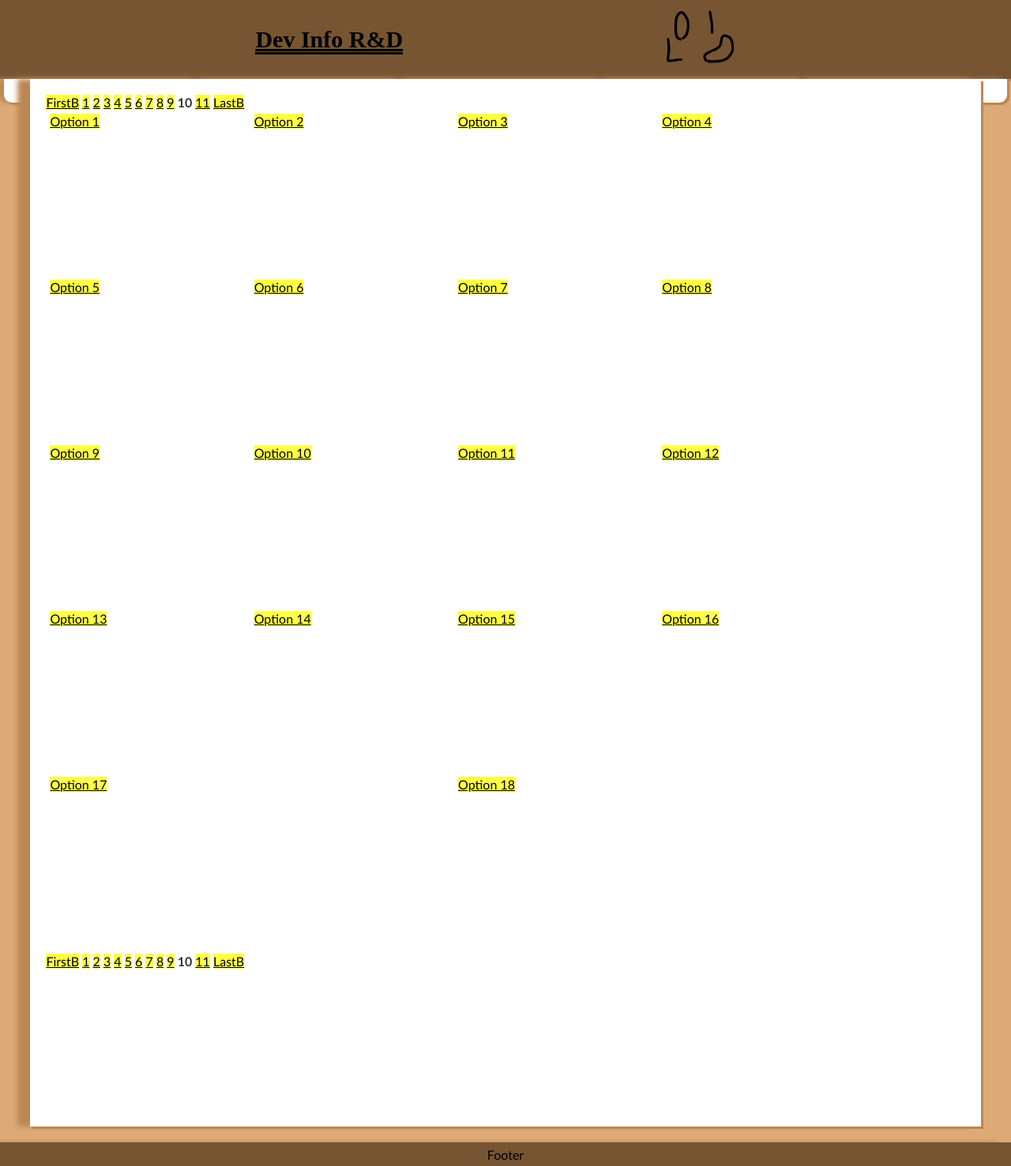
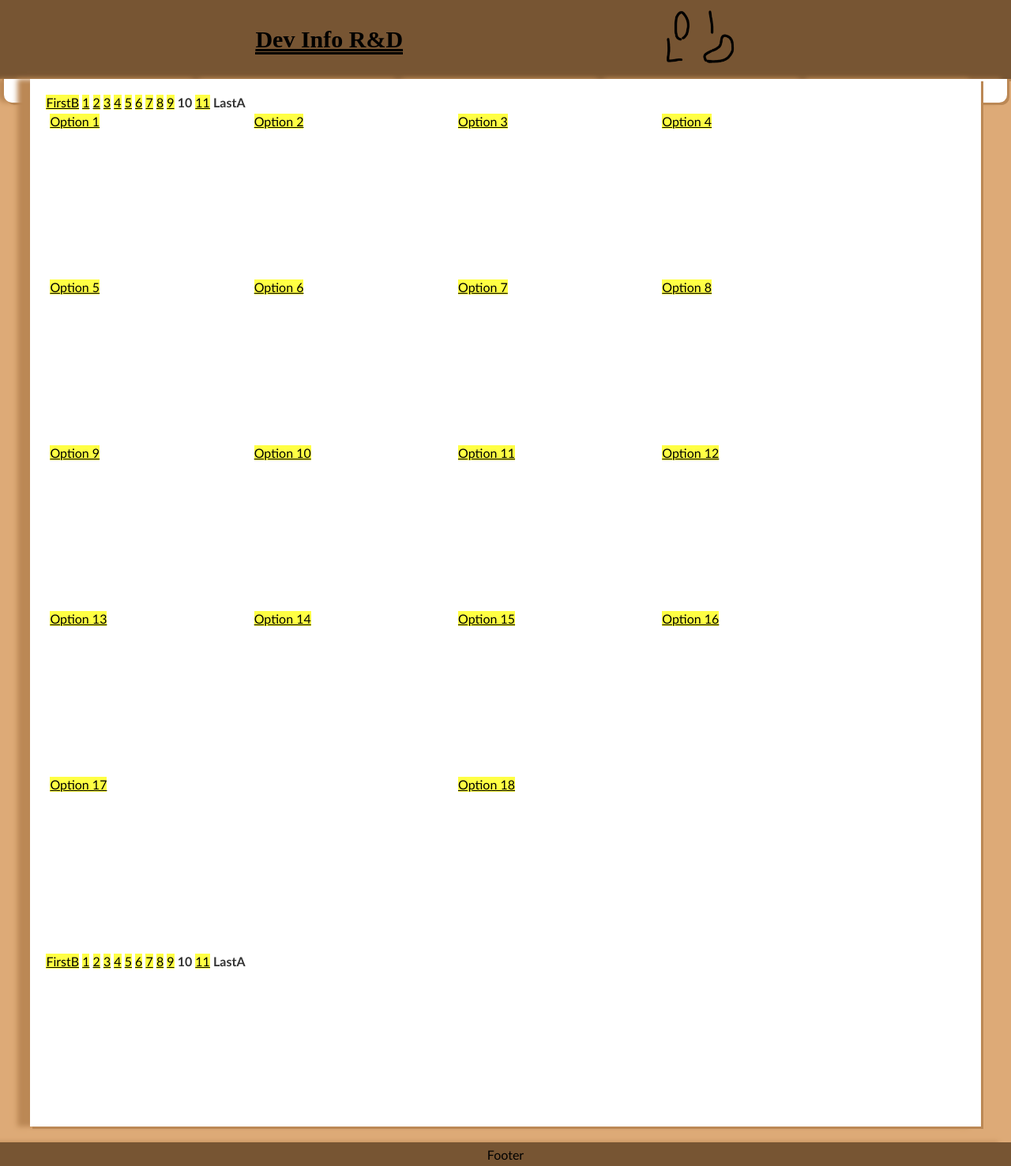
Before and after one commit to devinford/devinford.github.io, a Jekyll site: the page built from index9.md, in a window 1280 px wide. Shown: the whole page at 79% size. Built offline with Jekyll 4.4.1, drawn with Linux system fonts in a browser that asks for light colours; some of the changed lines change nothing that is shown.

Commit message:
Replacing arithmetic in conditional with explicit variable.

```diff
--- a/_includes/listpicker.html
+++ b/_includes/listpicker.html
@@ -1,5 +1,6 @@
 {% if include.count > 1 %}
   {% comment %} First Page - Skip number for filename here {% endcomment %}
+  {% assign count_minus_1 = include.count | minus: 1 %}
   {% if include.current == 0 %}
     <strong>FirstA</strong>
   {% else %}
@@ -13,7 +14,7 @@
     {% assign start = 1 %}
     {% assign end = 1 + 2 * include.page_radius %}
   {% endif %}
-  {% if end >= include.count - 1 %}
+  {% if end >= count_minus_1 %}
     {% assign end = include.count - 2 %}
     {% assign start = [1, include.count - 2 - 2 * include.page_radius] | max %}
   {% endif %}
@@ -38,9 +39,9 @@
   {% endif %}
 
   {% comment %} Last Page {% endcomment %}
-  {% if include.current == include.count - 1 %}
+  {% if include.current == count_minus_1 %}
     <strong>LastA</strong>
   {% else %}
-    <a href="{{ include.index_name }}{{ include.count | minus: 1 }}.html">LastB</a>
+    <a href="{{ include.index_name }}{{ count_minus_1 }}.html">LastB</a>
   {% endif %}
 {% endif %}
```
